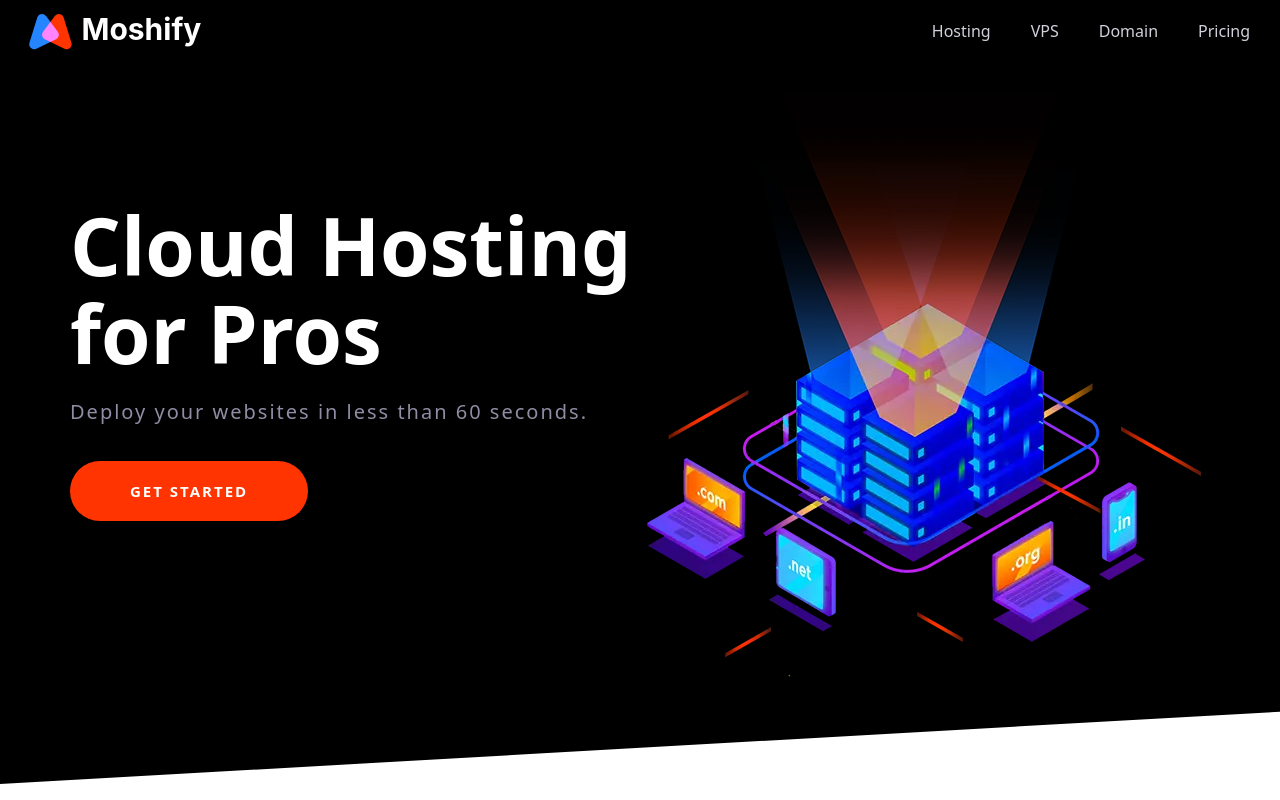
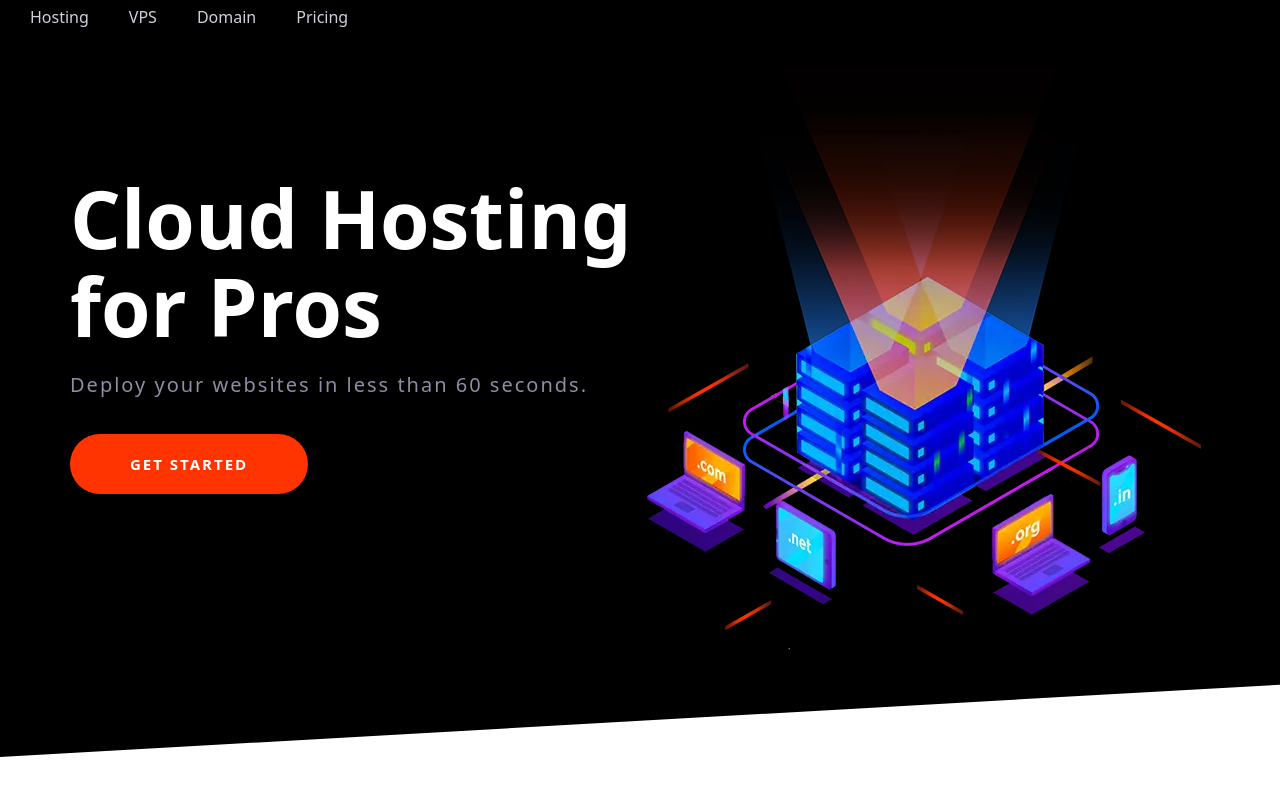
Before and after one commit to uncleBottle/akinola-ed, a website built with Parcel: page index.html in a window 1280 px wide. Shown: the top 800 px of the page. Built offline with nearby package versions, Linux system fonts and the light colour scheme.

Commit message:
2nd Edit

```diff
--- a/index.html
+++ b/index.html
@@ -21,7 +21,7 @@
 
     <header>
       <nav class="nav collapsible">
-        <a class="nav__brand" href="/"><img src="images/logo.svg" alt="" /></a>
+        <!-- <a class="nav__brand" href="/"><img src="images/logo.svg" alt="" /></a> -->
         <svg class="icon icon--white nav__toggler">
           <use href="images/sprite.svg#menu"></use>
         </svg>
```
